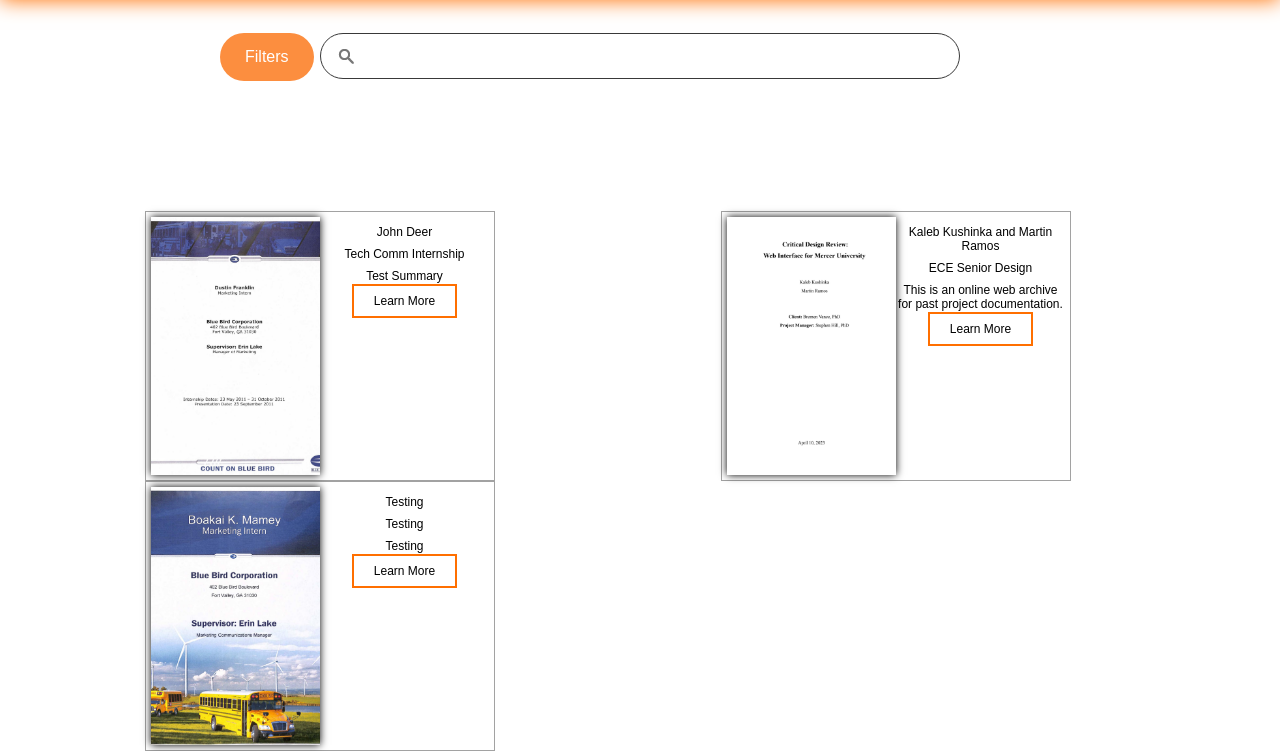
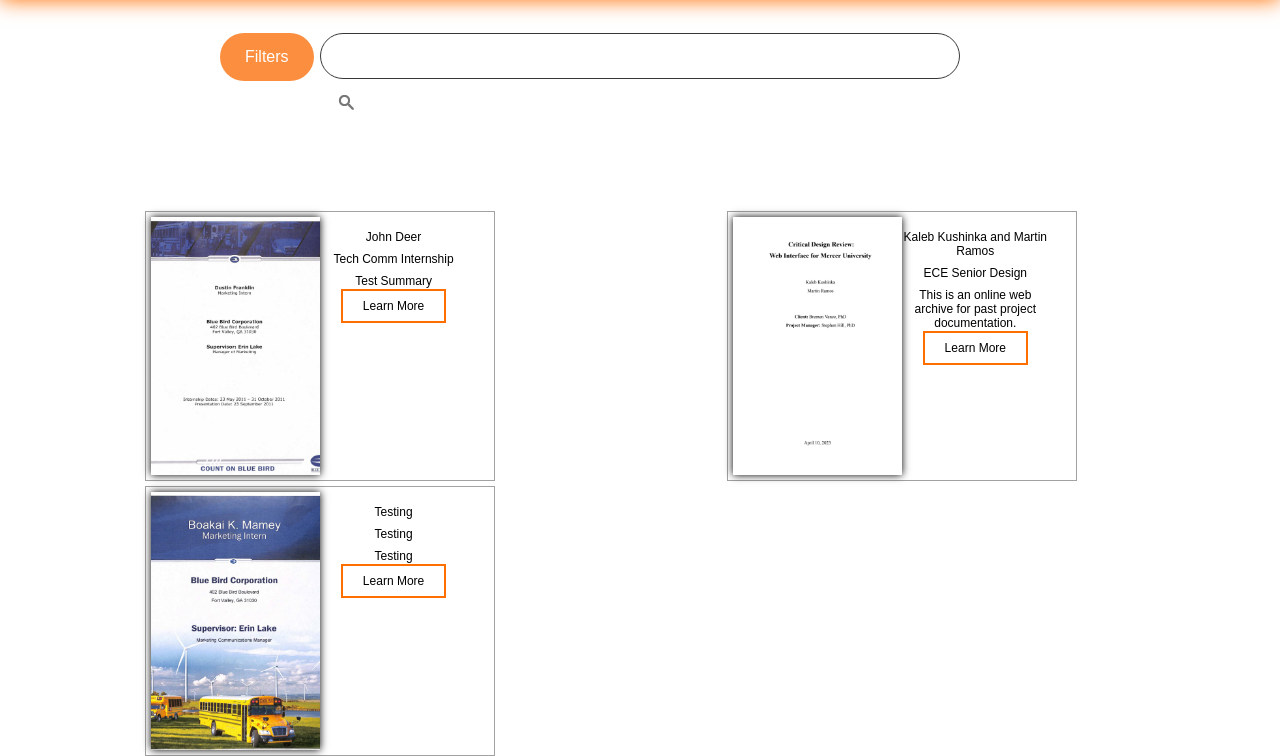
Before and after one commit to Czech100/Online_Web_Interface, a FastAPI app: page /browse-page in a window 1280 px wide. Shown: the part 95-851 px from the top of the page. Run offline with FastAPI, Linux system fonts and the light colour scheme; data comes from the database, SQL or seed files in the repository; parts of the project's set-up code (start-up, migrations or seed data) failed here and were passed over.

Commit message:
Minor css changes
Space adjustments on the browse page.

```diff
--- a/Online_Web_Interface/app/main.py
+++ b/Online_Web_Interface/app/main.py
@@ -8,7 +8,7 @@ from pdf2image import convert_from_path
 import pypdfium2 as pdfium
 import sqlite3
 from PIL import Image
-from models import Project
+# from models import Project
 
 
 from fastapi import FastAPI, Form, status, Request, Depends, HTTPException, File, UploadFile, Response
@@ -29,9 +29,9 @@ from .import crud, models, schemas
 from .database import SessionLocal, engine
 
 from .library.helpers import *
-from app.routers import twoforms, unsplash, accordion
+# from app.routers import twoforms, unsplash, accordion
 
-models.Base.metadata.create_all(bind=engine)
+# models.Base.metadata.create_all(bind=engine)
 
 app = FastAPI()
 Base = declarative_base()
@@ -59,7 +59,7 @@ env = Environment(loader=FileSystemLoader('templates'))
 
 app.mount("/static", StaticFiles(directory="static"), name="static")
 app.mount("/uploads", StaticFiles(directory="uploads"), name="uploads")
-app.mount("/pdfjs", StaticFiles(directory="pdfjs"), name="pdfjs")
+# app.mount("/pdfjs", StaticFiles(directory="pdfjs"), name="pdfjs")
 
 def get_pdf_data(id):
     conn = sqlite3.connect("app.db")
--- a/Online_Web_Interface/requirements.txt
+++ b/Online_Web_Interface/requirements.txt
@@ -18,7 +18,7 @@ filelock==3.9.0
 greenlet==2.0.2
 h11==0.14.0
 html5lib==1.1
-httptools==0.3.0
+# httptools==0.3.0
 idna==3.4
 importlib-metadata==4.13.0
 iniconfig==2.0.0
@@ -48,7 +48,7 @@ poppler-utils==0.1.0
 ptyprocess==0.7.0
 py==1.11.0
 pydantic==1.10.5
-PyMuPDF==1.20.0
+# PyMuPDF==1.20.0
 PyPDF2==3.0.1
 pypdfium2==4.6.0
 pyrsistent==0.19.3
--- a/Online_Web_Interface/static/css/styleBrowse.css
+++ b/Online_Web_Interface/static/css/styleBrowse.css
@@ -93,7 +93,7 @@ section header ul li a:hover
 }
 .results .searchBox .icons
 {
-    position: absolute;
+    /* position: absolute; */
     top: 0;
     width: 100%;
     display: flex;
@@ -106,6 +106,7 @@ section header ul li a:hover
     display: grid;
     grid-template-columns: repeat(auto-fit, minmax(415px, 1fr));
     grid-auto-flow: row;
+    grid-gap: 1%;
     align-content: space-evenly;
 }
 .results .results_box .results_card
@@ -147,12 +148,19 @@ section header ul li a:hover
 {
     transform: scale(1.1);
 }
-.results .results_box .results_card .results_tag p
-{
-    font-family: sans-serif;
-    font-size: 12px;
-    margin: 8px 0;
-}
+
+.results_tag {
+    padding: 5px;
+    max-width: 90%;
+    margin: 0 auto;
+    }
+
+.results .results_box .results_card .results_tag p {
+        font-family: sans-serif;
+        font-size: 12px;
+        margin: 8px 0;
+    }
+
 .results .results_box .results_card .results_tag .results_btn
 {
     padding: 8px 20px;
@@ -161,6 +169,7 @@ section header ul li a:hover
     color: #000;
     font-size: 12px;
 }
+
 
 .dropdown {
     position: absolute;
--- a/Online_Web_Interface/templates/browse-page.html
+++ b/Online_Web_Interface/templates/browse-page.html
@@ -34,11 +34,10 @@
                 </form>
             </div>
 
+            <div class="results-shelf"></div>
                 <div class="results_box">
 
                     {% for rs in project %}
-
-
 
                     <div class="results_card">
                         <div class="results_image">
@@ -52,8 +51,7 @@
                         </div>
                     </div>
                     {% endfor %}
-
-
+                </div>
             </div>
         </div>
     </section>
```
Also changed, not shown: 1 other file. Lines whose indentation alone changed are shown as unchanged.
